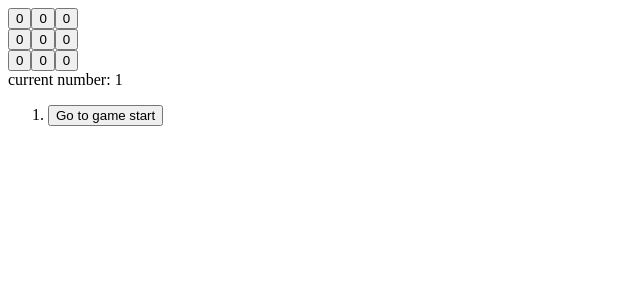
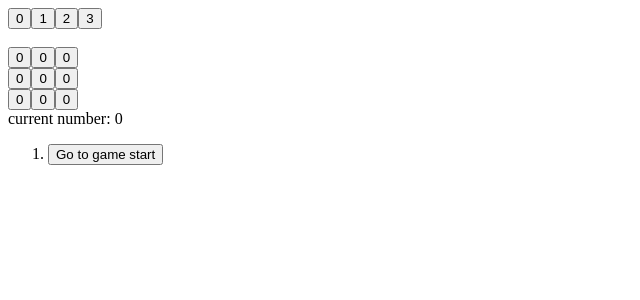
Before and after one commit to nickhart/SudokuNext, a Next.js app: page /tictactoe in a window 1280 px wide. Shown: the top 300 px of the page, without its empty margins (0-640 px from the left). Built offline with nearby package versions, Linux system fonts and the light colour scheme.

Commit message:
implemented number chooser

```diff
--- a/pages/tictactoe.tsx
+++ b/pages/tictactoe.tsx
@@ -1,10 +1,10 @@
-import React, { MouseEvent } from 'react';
+import React, { MouseEvent } from "react";
 // import { assert } from 'console'
 
 function Cell(props: any) {
   return (
     <button className="cell" onClick={props.onClick}>
-      { props.value }
+      {props.value}
     </button>
   );
 }
@@ -13,7 +13,8 @@ type GameState = Array<number>;
 
 interface BoardProps {
   cells: GameState;
-  onClick: (index: number) => void;
+  onCellClick: (index: number) => void;
+  onChoiceClick: (index: number) => void;
 }
 
 class Board extends React.Component<BoardProps, any> {
@@ -21,30 +22,43 @@ class Board extends React.Component<BoardProps, any> {
     return (
       <Cell
         value={this.props.cells[i]}
-        key={i}
-        onClick={() => this.props.onClick(i)}
+        key={`cell${i}`}
+        onClick={() => this.props.onCellClick(i)}
+      />
+    );
+  }
+
+  renderChoice(i: number) {
+    return (
+      <Cell
+        value={i}
+        key={`choice${i}`}
+        onClick={() => this.props.onChoiceClick(i)}
       />
     );
   }
 
   render() {
-    const rowValues = [[0, 1, 2], [3, 4, 5], [6, 7, 8]];
+    const choiceValues = [0, 1, 2, 3];
+    const rowValues = [
+      [0, 1, 2],
+      [3, 4, 5],
+      [6, 7, 8],
+    ];
     return (
       <div>
         <div className="board-row">
-          {
-            rowValues[0].map((value: number) => this.renderCell(value))
-          }
+          {choiceValues.map((value: number) => this.renderChoice(value))}
+        </div>
+        <br />
+        <div className="board-row">
+          {rowValues[0].map((value: number) => this.renderCell(value))}
         </div>
         <div className="board-row">
-          {
-            rowValues[1].map((value: number) => this.renderCell(value))
-          }
+          {rowValues[1].map((value: number) => this.renderCell(value))}
         </div>
         <div className="board-row">
-          {
-            rowValues[2].map((value: number) => this.renderCell(value))
-          }
+          {rowValues[2].map((value: number) => this.renderCell(value))}
         </div>
       </div>
     );
@@ -55,7 +69,6 @@ interface GameProps {
   history?: GameState[];
   stepNumber?: number;
   currentNumber?: number;
-
 }
 
 function numberForStep(step: number): number {
@@ -63,22 +76,22 @@ function numberForStep(step: number): number {
 }
 
 function calculateWinner(cells: Array<number>) {
-  const lines = [
-    [0, 1, 2],
-    [3, 4, 5],
-    [6, 7, 8],
-    [0, 3, 6],
-    [1, 4, 7],
-    [2, 5, 8],
-    [0, 4, 8],
-    [2, 4, 6],
-  ];
-  for (let i = 0; i < lines.length; i++) {
-    const [a, b, c] = lines[i];
-    if (cells[a] && cells[a] === cells[b] && cells[a] === cells[c]) {
-      return cells[a];
-    }
-  }
+  // const lines = [
+  //   [0, 1, 2],
+  //   [3, 4, 5],
+  //   [6, 7, 8],
+  //   [0, 3, 6],
+  //   [1, 4, 7],
+  //   [2, 5, 8],
+  //   [0, 4, 8],
+  //   [2, 4, 6],
+  // ];
+  // for (let i = 0; i < lines.length; i++) {
+  //   const [a, b, c] = lines[i];
+  //   if (cells[a] && cells[a] === cells[b] && cells[a] === cells[c]) {
+  //     return cells[a];
+  //   }
+  // }
   return null;
 }
 
@@ -90,15 +103,23 @@ class Game extends React.Component<GameProps, any> {
   constructor(props: any) {
     super(props);
     this.state = {
-        history: [{
+      history: [
+        {
           cells: newGame(),
-        }],
+        },
+      ],
       stepNumber: 0,
-        currentNumber: 1,
+      currentNumber: 0,
     };
   }
 
-    handleClick(i: number) {
+  handleChoiceClick(i: number) {
+    this.setState({
+      currentNumber: i,
+    });
+  }
+
+  handleCellClick(i: number) {
     const history = this.state.history.slice(0, this.state.stepNumber + 1);
     const current = history[history.length - 1];
     const cells = current.cells.slice();
@@ -107,9 +128,11 @@ class Game extends React.Component<GameProps, any> {
     }
     cells[i] = this.state.currentNumber;
     this.setState({
-          history: history.concat([{
+      history: history.concat([
+        {
           cells: cells,
-            }]),
+        },
+      ]),
       stepNumber: history.length,
       currentNumber: this.state.currentNumber,
     });
@@ -118,7 +141,7 @@ class Game extends React.Component<GameProps, any> {
   jumpTo(step: number) {
     this.setState({
       stepNumber: step,
-        currentNumber: numberForStep(step)
+      currentNumber: numberForStep(step),
     });
   }
 
@@ -128,9 +151,7 @@ class Game extends React.Component<GameProps, any> {
     const winner = calculateWinner(current.cells);
 
     const moves = history.map((step: any, move: React.Key) => {
-          const desc = move ?
-            'Go to move #' + move :
-            'Go to game start';
+      const desc = move ? "Go to move #" + move : "Go to game start";
       return (
         <li key={move}>
           <button onClick={() => this.jumpTo(Number(move))}>{desc}</button>
@@ -140,9 +161,9 @@ class Game extends React.Component<GameProps, any> {
 
     let status;
     if (winner) {
-        status = 'Winner!';
+      status = "Winner!";
     } else {
-        status = 'current number: ' + this.state.currentNumber;
+      status = "current number: " + this.state.currentNumber;
     }
 
     return (
@@ -150,7 +171,8 @@ class Game extends React.Component<GameProps, any> {
         <div className="game-board">
           <Board
             cells={current.cells}
-              onClick={(i) => this.handleClick(i)}
+            onCellClick={(i) => this.handleCellClick(i)}
+            onChoiceClick={(i) => this.handleChoiceClick(i)}
           />
         </div>
         <div className="game-info">
@@ -162,11 +184,10 @@ class Game extends React.Component<GameProps, any> {
   }
 }
 
-
 // ========================================
 
 function App() {
-  return <Game />
+  return <Game />;
 }
 
-export default App
+export default App;
```
Lines whose indentation alone changed are shown as unchanged.
